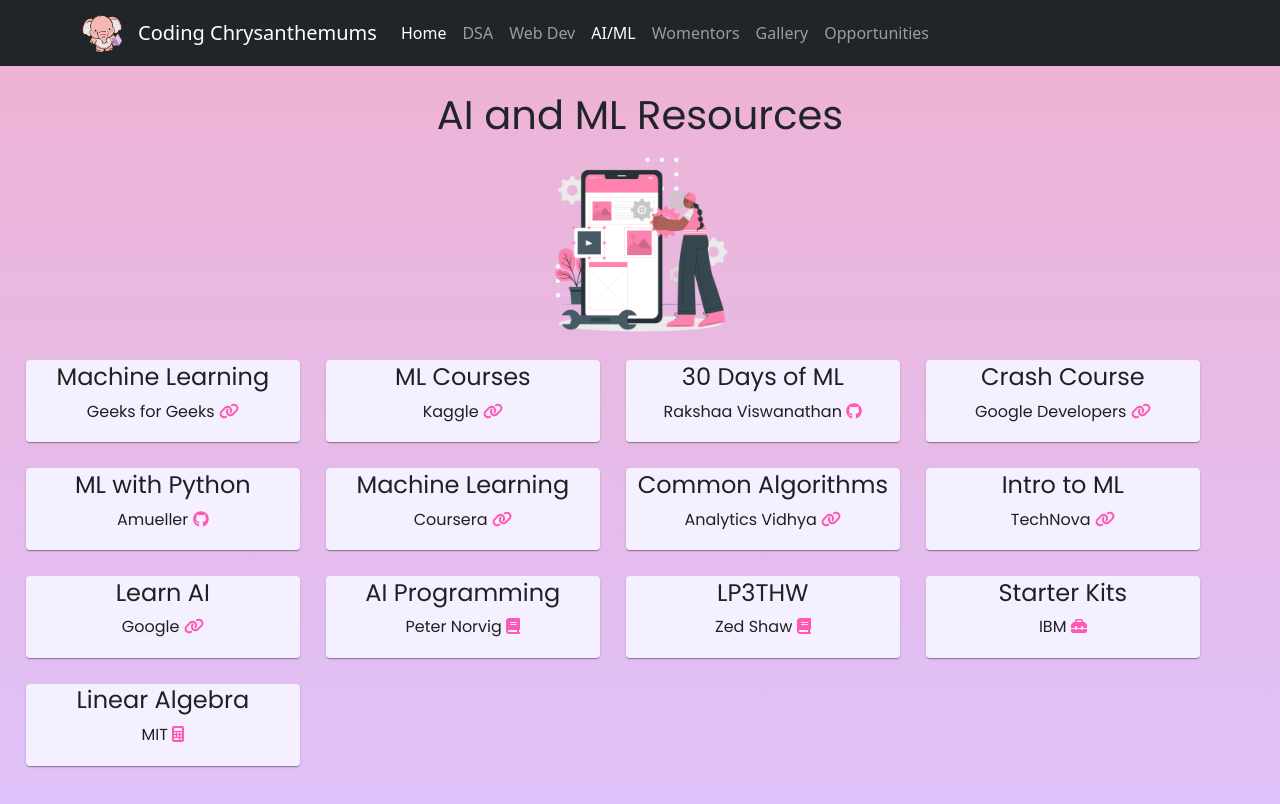
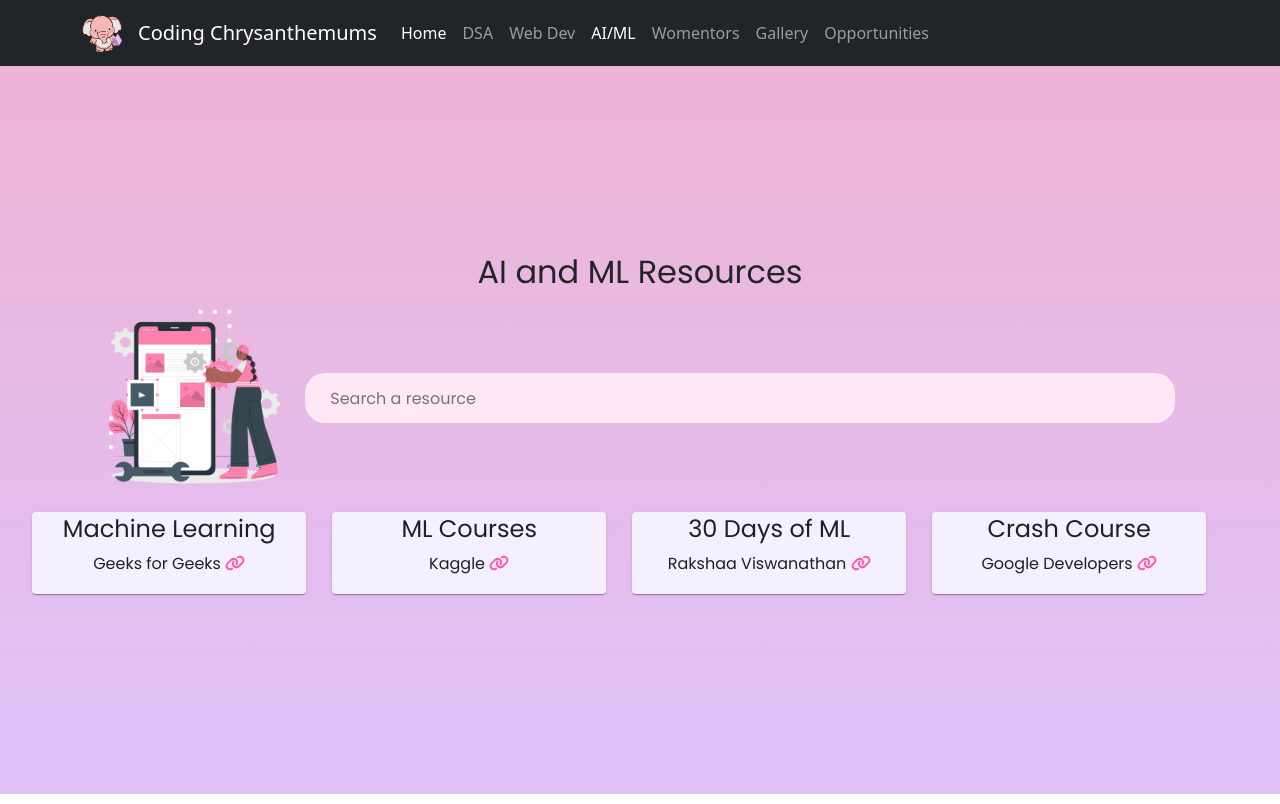
Before and after one commit to Superposition-Chennai/Coding-Chrysanthemums, a React (Create React App) app: page /ai in a window 1280 px wide. Built offline with nearby package versions, Linux system fonts and the light colour scheme.

Commit message:
new features

```diff
--- a/src/routes/ai-ml.js
+++ b/src/routes/ai-ml.js
@@ -1,180 +1,63 @@
-import { FontAwesomeIcon } from "@fortawesome/react-fontawesome";
-import { Card } from "@material-ui/core";
-import {
-  faBook,
-  faCalculator,
-  faLink,
-  faToolbox
-} from "@fortawesome/free-solid-svg-icons";
-import { faGithub } from "@fortawesome/free-brands-svg-icons";
 import title from "../img/Software engineer-cuate.png";
+import { useState } from "react";
+import CardRes from "./cardres"
 export default function AIML() {
+
+  let resources = [
+    {
+      title:"Machine Learning",
+      name:"Geeks for Geeks",
+      link:"https://www.geeksforgeeks.org/machine-learning/"
+    },
+    {
+      title:"ML Courses",
+      name:"Kaggle",
+      link:"https://kaggle.com/learn"
+    },
+    {
+      title:"30 Days of ML",
+      name:"Rakshaa Viswanathan",
+      link:"https://github.com/rakshaa2000/30-Days-of-ML"
+    },
+    {
+      title:"Crash Course",
+      name:"Google Developers",
+      link:"https://developers.google.com/machine-learning/crash-course"
+    }
+  ];
+  const [search, setSearch] = useState('');
   return (
     <>
       <div
         className="App"
-        id="head"
-        style={{
+        id="head" style={{
+          fontFamily: "Poppins",
+          width: "100%",
           alignContent: "center",
-          justifyContent: "center",
-          display: "flex",
-          flexWrap: "wrap"
-        }}
+          padding: "1.5%"}}
       >
         <div
           style={{
             fontFamily: "Poppins",
             width: "100%",
             alignContent: "center",
-            margin: "1%"
           }}
         >
-          <h1>AI and ML Resources</h1>
+          <h2>AI and ML Resources</h2>
           <img src={title} alt="title" width="200px" />
+          <input type="text" placeholder="Search a resource" onChange={event=>{setSearch(event.target.value)}} style={{width:"70%", height:"40px", padding:"2%", borderRadius:"20px", border:"none", background:"#FFE8F4", margin:"1%"}}/>
           <div className="list">
-            <div className="item">
-              <Card className="Card1">
-                <h4>Machine Learning</h4>
-                <p>
-                  Geeks for Geeks{" "}
-                  <a href="https://www.geeksforgeeks.org/machine-learning/">
-                    <FontAwesomeIcon icon={faLink} />
-                  </a>
-                </p>
-              </Card>
-            </div>
-            <div className="item">
-              <Card className="Card1">
-                <h4>ML Courses</h4>
-                <p>
-                  Kaggle{" "}
-                  <a href="https://www.kaggle.com/learn">
-                    <FontAwesomeIcon icon={faLink} />
-                  </a>
-                </p>
-              </Card>
-            </div>
-            <div className="item">
-              <Card className="Card1">
-                <h4>30 Days of ML</h4>
-                <p>
-                  Rakshaa Viswanathan{" "}
-                  <a href="https://github.com/rakshaa2000/30-Days-of-ML">
-                    <FontAwesomeIcon icon={faGithub} />
-                  </a>
-                </p>
-              </Card>
-            </div>
-            <div className="item">
-              <Card className="Card1">
-                <h4>Crash Course</h4>
-                <p>
-                  Google Developers{" "}
-                  <a href="https://developers.google.com/machine-learning/crash-course">
-                    <FontAwesomeIcon icon={faLink} />
-                  </a>
-                </p>
-              </Card>
-            </div>
-            <div className="item">
-              <Card className="Card1">
-                <h4>ML with Python</h4>
-                <p>
-                  Amueller{" "}
-                  <a href="https://github.com/amueller/introduction_to_ml_with_python">
-                    <FontAwesomeIcon icon={faGithub} />
-                  </a>
-                </p>
-              </Card>
-            </div>
-            <div className="item">
-              <Card className="Card1">
-                <h4>Machine Learning</h4>
-                <p>
-                  Coursera{" "}
-                  <a href="https://www.coursera.org/learn/machine-learning">
-                    <FontAwesomeIcon icon={faLink} />
-                  </a>
-                </p>
-              </Card>
-            </div>
-            <div className="item">
-              <Card className="Card1">
-                <h4>Common Algorithms</h4>
-                <p>
-                  Analytics Vidhya{" "}
-                  <a href="https://www.analyticsvidhya.com/blog/2017/09/common-machine-learning-algorithms/">
-                    <FontAwesomeIcon icon={faLink} />
-                  </a>
-                </p>
-              </Card>
-            </div>
-            <div className="item">
-              <Card className="Card1">
-                <h4>Intro to ML</h4>
-                <p>
-                  TechNova{" "}
-                  <a href="https://bit.ly/basics-of-ml-workshop-slides">
-                    <FontAwesomeIcon icon={faLink} />
-                  </a>
-                </p>
-              </Card>
-            </div>
-            <div className="item">
-              <Card className="Card1">
-                <h4>Learn AI</h4>
-                <p>
-                  Google{" "}
-                  <a href="https://ai.google/education/">
-                    <FontAwesomeIcon icon={faLink} />
-                  </a>
-                </p>
-              </Card>
-            </div>
-            <div className="item">
-              <Card className="Card1">
-                <h4>AI Programming</h4>
-                <p>
-                  Peter Norvig{" "}
-                  <a href="https://github.com/norvig/paip-lisp">
-                    <FontAwesomeIcon icon={faBook} />
-                  </a>
-                </p>
-              </Card>
-            </div>
-            <div className="item">
-              <Card className="Card1">
-                <h4>LP3THW</h4>
-                <p>
-                  Zed Shaw{" "}
-                  <a href="https://learnpythonthehardway.org/python3/">
-                    <FontAwesomeIcon icon={faBook} />
-                  </a>
-                </p>
-              </Card>
-            </div>
-            <div className="item">
-              <Card className="Card1">
-                <h4>Starter Kits</h4>
-                <p>
-                  IBM{" "}
-                  <a href="https://cloud.ibm.com/developer/watson/starter-kits">
-                    <FontAwesomeIcon icon={faToolbox} />
-                  </a>
-                </p>
-              </Card>
-            </div>
-            <div className="item">
-              <Card className="Card1">
-                <h4>Linear Algebra</h4>
-                <p>
-                  MIT{" "}
-                  <a href="https://ocw.mit.edu/courses/mathematics/18-06-linear-algebra-spring-2010/">
-                    <FontAwesomeIcon icon={faCalculator} />
-                  </a>
-                </p>
-              </Card>
-            </div>
+            {resources.filter((val)=>{
+              if(search==""){
+                return val;
+              }
+              else if (val.title.toLowerCase().includes(search.toLowerCase())){
+                return val;
+              }
+              else if (val.name.toLowerCase().includes(search.toLowerCase())){
+                return val;
+              }
+            }).map(CardRes)}
           </div>
         </div>
       </div>
--- a/src/routes/dsa.js
+++ b/src/routes/dsa.js
@@ -19,23 +19,20 @@
     <>
       <div
         className="App"
-        id="head"
-        style={{
+        id="head" style={{
+          fontFamily: "Poppins",
+          width: "100%",
           alignContent: "center",
-          justifyContent: "center",
-          display: "flex",
-          flexWrap: "wrap"
-        }}
+          padding: "1.5%"}}
       >
         <div
           style={{
             fontFamily: "Poppins",
             width: "100%",
-            alignContent: "center",
-            margin: "1%"
+            alignContent: "center"
           }}
         >
-          <h1>DSA Resources</h1>
+          <h2>DSA Resources</h2>
           <img src={title} alt="title" width="200px" />
           <input type="text" placeholder="Search a resource" onChange={event=>{setSearch(event.target.value)}} style={{width:"70%", height:"40px", padding:"2%", borderRadius:"20px", border:"none", background:"#FFE8F4", margin:"1%"}}/>
           <div className="list">
--- a/src/routes/webdev.js
+++ b/src/routes/webdev.js
@@ -15,23 +15,20 @@
     <>
       <div
         className="App"
-        id="head"
-        style={{
+        id="head" style={{
+          fontFamily: "Poppins",
+          width: "100%",
           alignContent: "center",
-          justifyContent: "center",
-          display: "flex",
-          flexWrap: "wrap"
-        }}
+          padding: "1.5%"}}
       >
         <div
           style={{
             fontFamily: "Poppins",
             width: "100%",
             alignContent: "center",
-            margin: "1%"
           }}
         >
-          <h1>Web Dev Resources</h1>
+          <h2>Web Dev Resources</h2>
           <img src={title} alt="title" width="200px" />
           <input type="text" placeholder="Search a resource" onChange={event=>{setSearch(event.target.value)}} style={{width:"70%", height:"40px", padding:"2%", borderRadius:"20px", border:"none", background:"#FFE8F4", margin:"1%"}}/>
           <div className="list">
```
